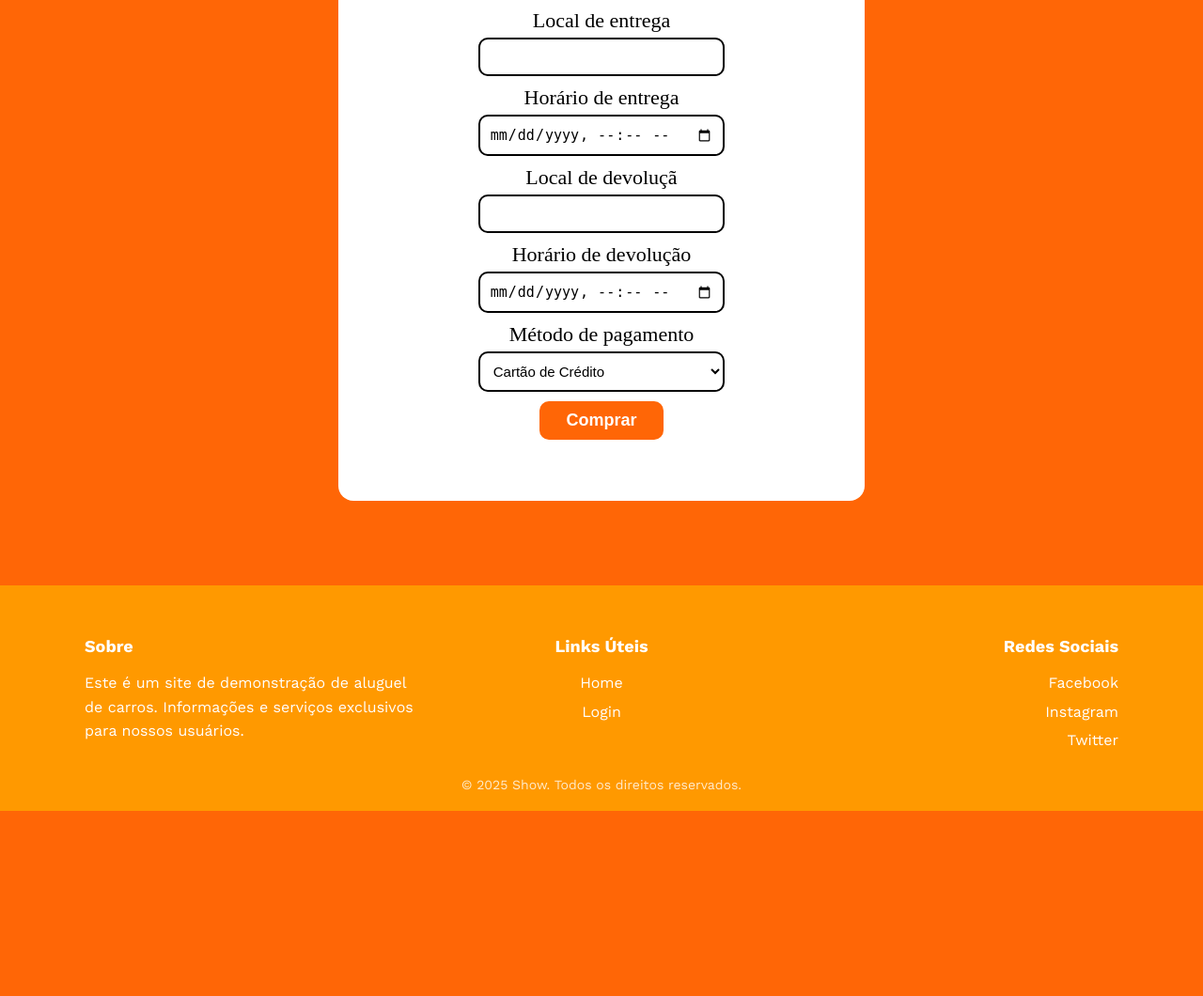
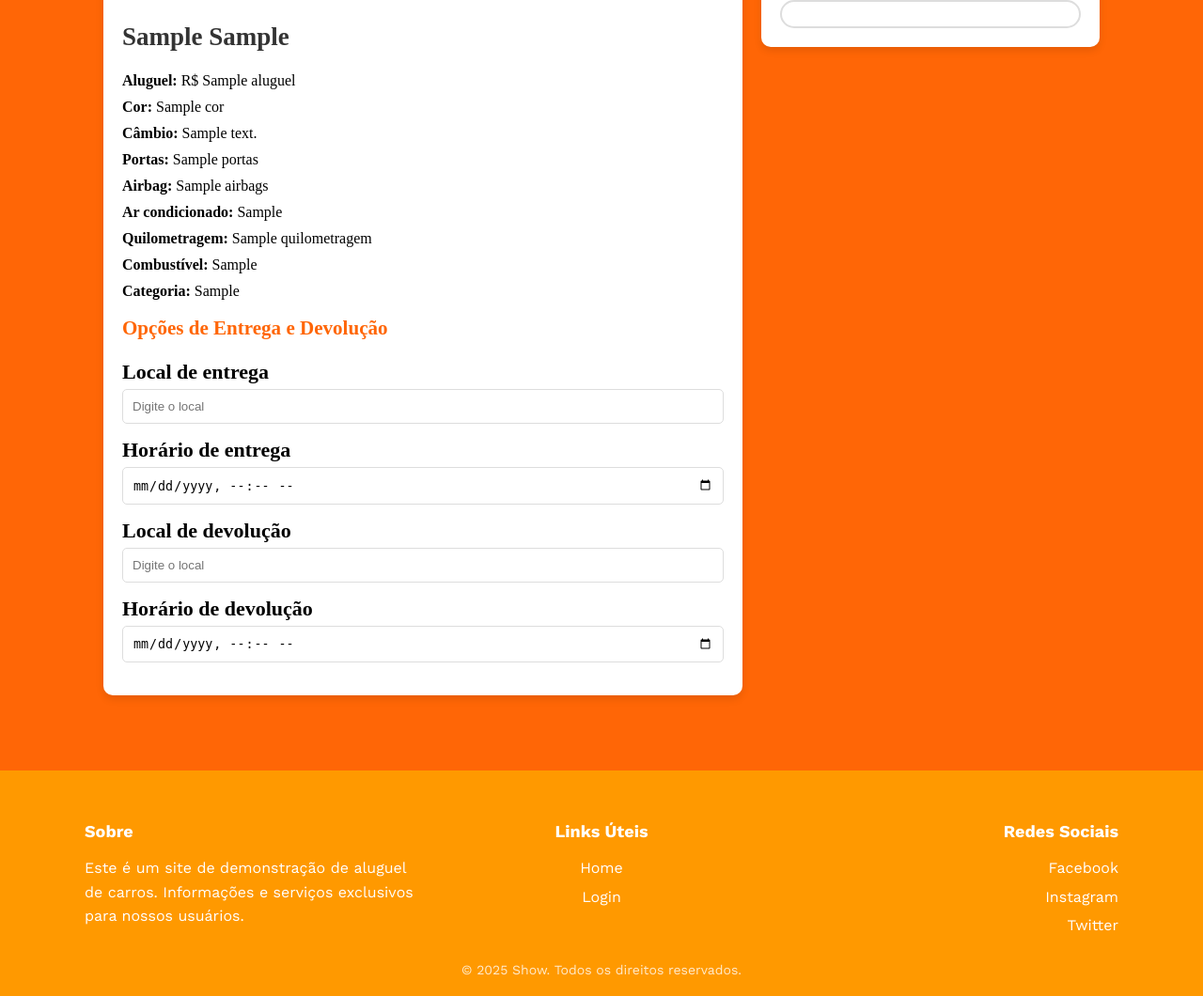
Before and after one commit to gabrielokimura/Projeto_Agostinho_2025, a Flask app: template projeto_agostinhov1.1/templates/detalhar_carro.html in a window 1280 px wide. Shown: the part 462-1522 px from the top of the page at 94% size. Before the commit the page ends 1325 px from the top, so only its background shows below. Run offline with Flask 3, Linux system fonts and the light colour scheme; the template is opened without the code that fills it: most values are stand-ins (such as "Sample title", 1, 10 or a date in 2020).

Commit message:
front dia 19 final
Ultimas alterações de front feitas no card e na pag de compra. front final do dia 19

```diff
--- a/projeto_agostinhov1.1/static/estilo.css
+++ b/projeto_agostinhov1.1/static/estilo.css
@@ -27,7 +27,7 @@ h1{
 body{
     font-family: "Canva Sans";
     font-size: 18px;
-    color: #fff;
+    color: #000000;
     background-color: #ff6606;
     margin: 0;
     min-height: 100vh;
@@ -416,3 +416,111 @@ opacity: 0.8;
     color: white;
     text-decoration: none;
 }
+
+/* Adicione estes estilos ao final do arquivo estilo.css */
+
+/* Estilos para a página de detalhar carro */
+.detalhar-container {
+    display: flex;
+    gap: 20px;
+    max-width: 1200px;
+    margin: 20px auto;
+    padding: 0 20px;
+}
+
+.setor-esquerdo {
+    flex: 2; /* Ocupa 2/3 da tela */
+    background-color: #fff;
+    padding: 20px;
+    border-radius: 10px;
+    box-shadow: 0 4px 8px rgba(0, 0, 0, 0.1);
+}
+
+.setor-direito {
+    flex: 1; /* Ocupa 1/3 da tela */
+    background-color: #fff;
+    padding: 20px;
+    border-radius: 10px;
+    box-shadow: 0 4px 8px rgba(0, 0, 0, 0.1);
+    height: fit-content;
+}
+
+.carro-imagem-detalhe img {
+    width: 100%;
+    height: 300px;
+    object-fit: cover;
+    border-radius: 10px;
+    margin-bottom: 20px;
+}
+
+.carro-informacoes h2 {
+    margin-top: 0;
+    color: #333;
+}
+
+.carro-informacoes ul {
+    list-style: none;
+    padding: 0;
+}
+
+.carro-informacoes li {
+    margin-bottom: 10px;
+    font-size: 16px;
+}
+
+.opcoes-entrega h3,
+.resumo-pedido h3,
+.pagamento h3 {
+    margin-top: 0;
+    color: #ff6606;
+}
+
+.campo {
+    margin-bottom: 15px;
+}
+
+.campo label {
+    display: block;
+    margin-bottom: 5px;
+    font-weight: bold;
+}
+
+.campo input,
+.campo select {
+    width: 100%;
+    padding: 10px;
+    border: 1px solid #ddd;
+    border-radius: 5px;
+    box-sizing: border-box;
+}
+
+.button_comprar {
+    background-color: #ff6606;
+    color: #fff;
+    border: none;
+    padding: 12px 20px;
+    border-radius: 5px;
+    cursor: pointer;
+    font-size: 16px;
+    width: 100%;
+    margin-top: 10px;
+}
+
+.button_comprar:hover {
+    background-color: #e55a05;
+}
+
+.resumo-pedido p {
+    margin: 10px 0;
+}
+
+/* Responsividade */
+@media (max-width: 768px) {
+    .detalhar-container {
+        flex-direction: column;
+    }
+    .setor-esquerdo,
+    .setor-direito {
+        flex: none;
+    }
+}
--- a/projeto_agostinhov1.1/templates/base.html
+++ b/projeto_agostinhov1.1/templates/base.html
@@ -8,8 +8,7 @@
 </head>
 
 <body>
-
-    <header>
+        <header>
         <div class="container">
             <a href="/" class="logo">
                 <img src="{{ url_for('static', filename='imagens/Isologo Show.png') }}" alt="Show" />
--- a/projeto_agostinhov1.1/templates/cadastro.html
+++ b/projeto_agostinhov1.1/templates/cadastro.html
@@ -62,8 +62,4 @@
 
 </div>
 
-    {{mensagem}}
-
-    <a href="/login">Fazer login</a>
-
     {% endblock %}
--- a/projeto_agostinhov1.1/templates/detalhar_carro.html
+++ b/projeto_agostinhov1.1/templates/detalhar_carro.html
@@ -2,64 +2,75 @@
 
 {% block title %}Detalhar Carro{% endblock %}
 
-
 {% block conteudo_principal %}
-
-
-
-    <div><li>
+<div class="detalhar-container">
+    <!-- Setor Esquerdo: Informações do Carro e Opções -->
+    <div class="setor-esquerdo">
+        <div class="carro-imagem-detalhe">
+            <img src="{{ url_for('static', filename='imagens/' + carro.id|string + '.jpg') }}" alt="{{ carro.id_modelo }}">
+        </div>
+        <div class="carro-informacoes">
+            <h2>{{ carro.id_marca }} {{ carro.id_modelo }}</h2>
             <ul>
-        <li>Marca: {{ carro.id_marca }}</li>
-        <li>Modelo: {{ carro.id_modelo }}</li>
-        <li>Aluguel: {{ carro.aluguel }}</li>
-        <li>Cor: {{ carro.cor }}</li>
-        <li>Cambio: {{ carro.cambio }}</li>
-        <li>Portas: {{ carro.portas }}</li>
-        <li>Airbag: {{ carro.airbags }}</li>
-        <li>Ar condicionado: {{ carro.ar_condicionado }}</li>
-        <li>Quilometragem: {{ carro.quilometragem }}</li>
-        <li>Combustível: {{ carro.id_combustivel }}</li>
-        <li>Categoria: {{ carro.id_categoria }}</li>
-
-
+                <li><strong>Aluguel:</strong> R$ {{ carro.aluguel }}</li>
+                <li><strong>Cor:</strong> {{ carro.cor }}</li>
+                <li><strong>Câmbio:</strong> {{ carro.cambio }}</li>
+                <li><strong>Portas:</strong> {{ carro.portas }}</li>
+                <li><strong>Airbag:</strong> {{ carro.airbags }}</li>
+                <li><strong>Ar condicionado:</strong> {{ carro.ar_condicionado }}</li>
+                <li><strong>Quilometragem:</strong> {{ carro.quilometragem }}</li>
+                <li><strong>Combustível:</strong> {{ carro.id_combustivel }}</li>
+                <li><strong>Categoria:</strong> {{ carro.id_categoria }}</li>
             </ul>
-        </li></div>
-
-<div class="form_container">
-    <form class="form_simples input" action="/comprar_carro" method="POST">
+        </div>
+        <div class="opcoes-entrega">
+            <h3>Opções de Entrega e Devolução</h3>
+            <form class="form-simples" action="/comprar_carro" method="POST" id="form-compra">
                 <input type="hidden" name="carro_id" value="{{ carro.id }}">
-
-        <div class="container">
+                <div class="campo">
                     <label for="local_entrega">Local de entrega</label>
-            <input type="text" name="local_entrega" required minlength="3" placeholder="  ">
+                    <input type="text" name="local_entrega" required minlength="3" placeholder="Digite o local">
+                </div>
+                <div class="campo">
+                    <label for="horario_entrega">Horário de entrega</label>
+                    <input type="datetime-local" name="horario_entrega" required>
+                </div>
+                <div class="campo">
+                    <label for="local_devolucao">Local de devolução</label>
+                    <input type="text" name="local_devolucao" required minlength="3" placeholder="Digite o local">
+                </div>
+                <div class="campo">
+                    <label for="horario_devolucao">Horário de devolução</label>
+                    <input type="datetime-local" name="horario_devolucao" required>
+                </div>
+            </form>
+        </div>
     </div>
 
-        <div class="container">
-            <label for="horario_entrega">Horário de entrega</label>
-            <input type="datetime-local" name="horario_entrega" required minlength="3" placeholder="  ">
+    <!-- Setor Direito: Resumo e Pagamento -->
+    <div class="setor-direito">
+        <div class="resumo-pedido">
+            <h3>Resumo do Pedido</h3>
+            <p><strong>Carro:</strong> {{ carro.id_marca }} {{ carro.id_modelo }}</p>
+            <p><strong>Valor diário:</strong> R$ {{ carro.aluguel }}</p>
+            <p><strong>Total estimado:</strong> R$ <span id="total-estimado">0,00</span> (calculado com base nas datas)</p>
+            <!-- Nota: O cálculo do total pode ser implementado via JavaScript se necessário -->
         </div>
-
-        <div class="container">
-            <label for="local_devolucao">Local de devoluçã</label>
-            <input type="text" name="local_devolucao" required minlength="3" placeholder="  ">
-        </div>
-
-        <div class="container">
-            <label for="horario_devolucao">Horário de devolução</label>
-            <input type="datetime-local" name="horario_devolucao" required minlength="3" >
-        </div>
-
-        <div class="container">
+        <div class="pagamento">
+            <h3>Forma de Pagamento</h3>
+            <form class="form-simples" action="/comprar_carro" method="POST" id="form-pagamento">
+                <input type="hidden" name="carro_id" value="{{ carro.id }}">
+                <div class="campo">
                     <label for="metodo_pagamento">Método de pagamento</label>
-             <select name="metodo_pagamento" type="text">
+                    <select name="metodo_pagamento" required>
                         <option value="Cartão de Crédito">Cartão de Crédito</option>
                         <option value="Cartão de Débito">Cartão de Débito</option>
                         <option value="Pix">Pix</option>
-
                     </select>
+                </div>
                 <button type="submit" class="button_comprar">Comprar</button>
+            </form>
         </div>
-
-        <div class="container">
-
+    </div>
+</div>
 {% endblock %}
--- a/projeto_agostinhov1.1/templates/pagina_inicial.html
+++ b/projeto_agostinhov1.1/templates/pagina_inicial.html
@@ -42,7 +42,7 @@
                         <h3 class="card_modelo">{{ carro.id_modelo }}</h3>
                         <p class="card_marca">Marca: {{ carro.id_marca }}</p>
                         <div class="card_preco">
-                            <span>R$ {{ carro.aluguel }}</span> /dia
+                            <span>R$ {{ carro.preco_diaria }}</span> /dia
                         </div>
 
                         <a href="{{ url_for('detalhar_carro', carro_id = carro['id']) }}" class="botao_detalhes">Detalhes</a>
```
Lines whose indentation alone changed are shown as unchanged.
